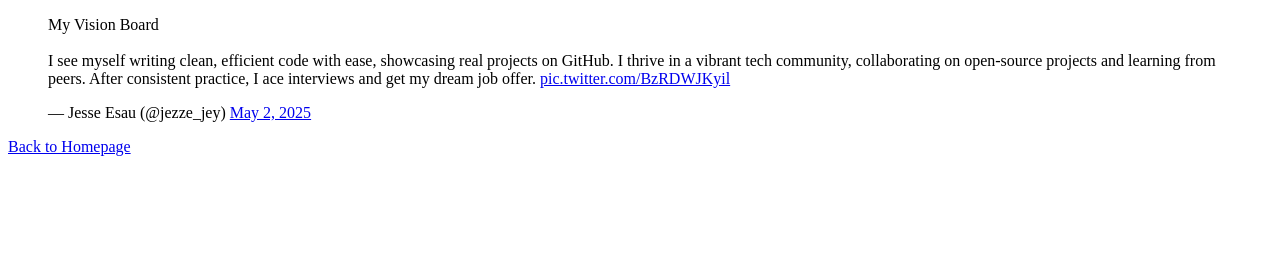
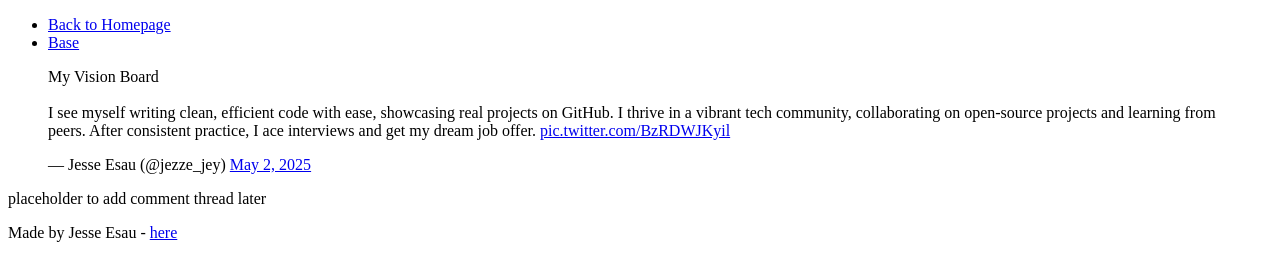
Before and after one commit to JesseEsau/My_First_Portfolio, a plain HTML site: page html_basic/tweets.html in a window 1280 px wide. Drawn offline with Linux system fonts and the light colour scheme.

Commit message:
make the webpages cooler

```diff
--- a/html_basic/tweets.html
+++ b/html_basic/tweets.html
@@ -6,16 +6,37 @@
 </head>
 
 <body>
-    <blockquote class="twitter-tweet">
-        <p lang="en" dir="ltr">My Vision Board<br><br>I see myself writing clean, efficient code with ease, showcasing
-            real projects on GitHub. I thrive in a vibrant tech community, collaborating on open-source projects and
-            learning from peers. After consistent practice, I ace interviews and get my dream job offer. <a
-                href="https://t.co/BzRDWJKyil">pic.twitter.com/BzRDWJKyil</a></p>&mdash; Jesse Esau (@jezze_jey) <a
-            href="https://twitter.com/jezze_jey/status/1918399668423209353?ref_src=twsrc%5Etfw">May 2, 2025</a>
-    </blockquote>
-    <!-- link to homepage -->
-    <a href="/html_basic/index.html">Back to Homepage</a>
-    <script async src="https://platform.twitter.com/widgets.js" charset="utf-8"></script>
+    <header>
+        <ul>
+            <li>
+                <a href="/html_basic/index.html">Back to Homepage</a>
+            </li>
+            <li>
+                <a href="/html_basic/base_index.html">Base</a>
+            </li>
+        </ul>
+    </header>
+    <main>
+        <article>
+            <blockquote class="twitter-tweet">
+                <p lang="en" dir="ltr">My Vision Board<br><br>I see myself writing clean, efficient code with ease,
+                    showcasing
+                    real projects on GitHub. I thrive in a vibrant tech community, collaborating on open-source projects
+                    and
+                    learning from peers. After consistent practice, I ace interviews and get my dream job offer. <a
+                        href="https://t.co/BzRDWJKyil">pic.twitter.com/BzRDWJKyil</a></p>&mdash; Jesse Esau (@jezze_jey)
+                <a href="https://twitter.com/jezze_jey/status/1918399668423209353?ref_src=twsrc%5Etfw">May 2, 2025</a>
+            </blockquote>
+            <script async src="https://platform.twitter.com/widgets.js" charset="utf-8"></script>
+        </article>
+        <aside>
+            <p>placeholder to add comment thread later</p>
+        </aside>
+    </main>
+
+    <footer>
+        <p>Made by Jesse Esau - <a href="https://x.com/jezze_jey" target="_blank">here</a></p>
+    </footer>
 </body>
 
 </html>
```
Also changed, not shown: html_basic/index.html (+21 -2 lines).
